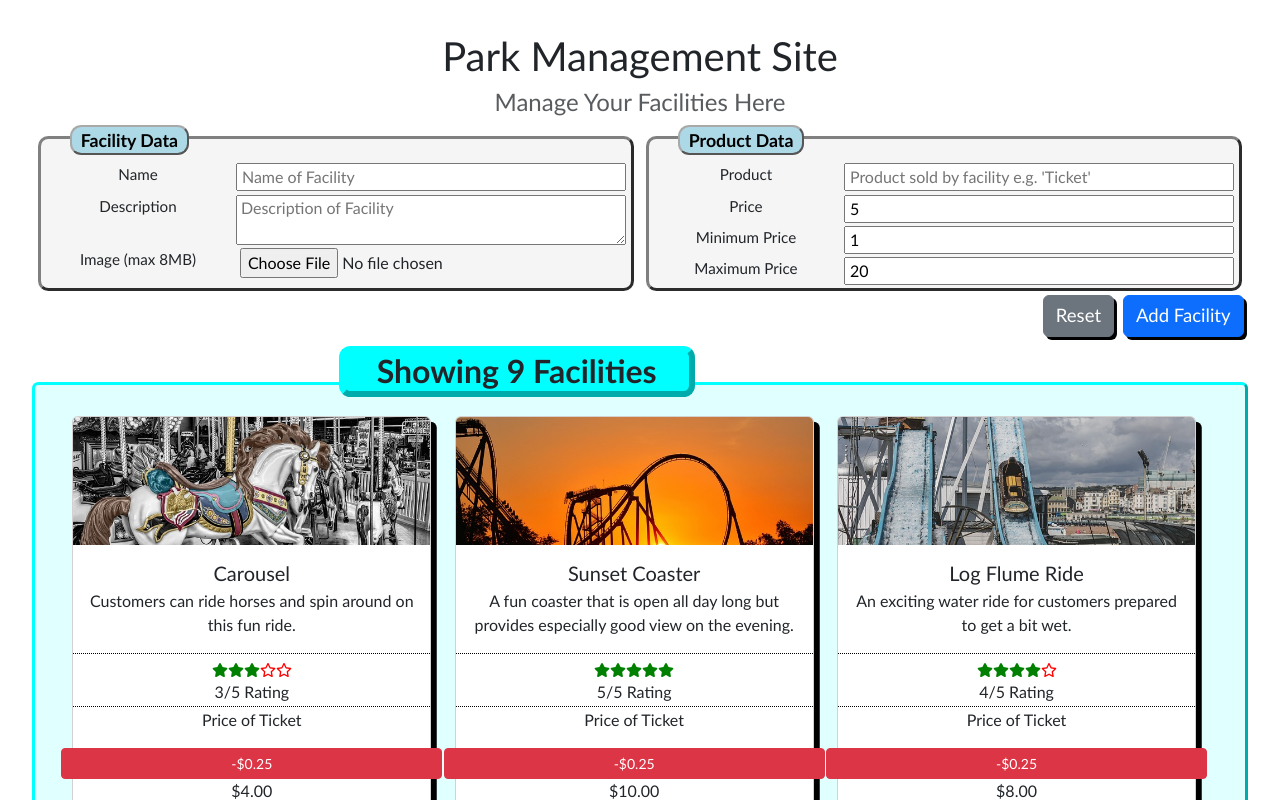
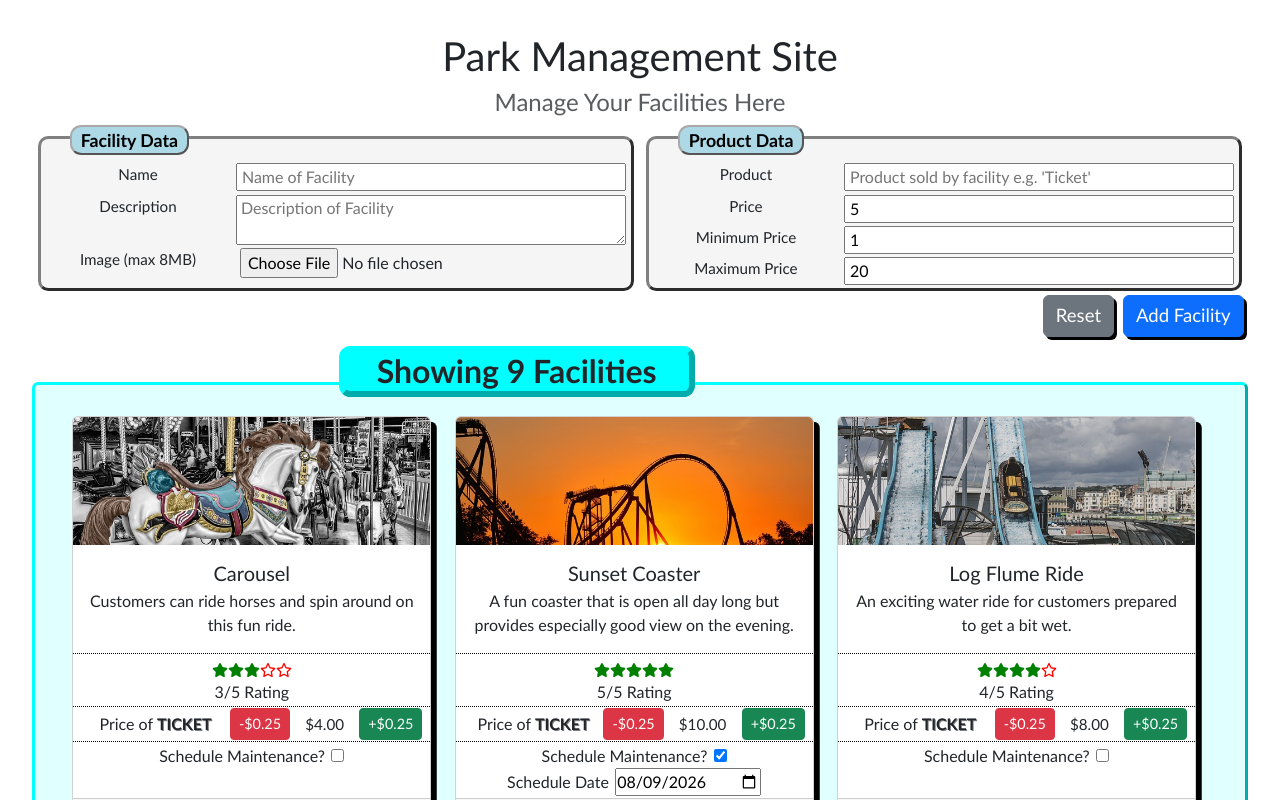
Before and after one commit to JazzAnt/park-manager, a React (Vite) app: page / in a window 1280 px wide. Shown: the top 800 px of the page. Built offline with nearby package versions, Linux system fonts and the light colour scheme.

Commit message:
add styling for price modifier

```diff
--- a/src/assets/styles/facility.css
+++ b/src/assets/styles/facility.css
@@ -41,6 +41,34 @@
     padding-bottom: 0.1em;
 }
 
+.price-container {
+    display: flex;
+    align-items: center;
+    padding: 0 0.5em;
+}
+
+.price-container label.product {
+    flex: 1 1 33%;
+}
+
+.price-container label.product > span {
+    font-weight: bold;
+    text-shadow: 1px 1px gray;
+}
+
+.price-container button {
+    width: fit-content;
+    font-size: 0.9em;
+}
+
+.price-container label.price {
+    width: fit-content;
+    font-size: 0.95em;
+    padding: 0 1em;
+
+}
+
+
 .maintenance-check label {
     padding-right: 0.4em;
 }
--- a/src/components/Price.jsx
+++ b/src/components/Price.jsx
@@ -8,8 +8,8 @@
   minPrice = Number.MAX_SAFE_INTEGER,
 }) => {
   return (
-    <div className="row">
-      <p>Price of {product}</p>
+    <div className="price-container">
+      <label className="product">Price of <span>{product.toUpperCase()}</span></label>
       <button
         className="btn btn-danger btn-sm"
         type="button"
@@ -19,7 +19,7 @@
       >
         -${Number(priceChange).toFixed(2)}
       </button>
-      <p>${Number(price).toFixed(2)}</p>
+      <label className="price">${Number(price).toFixed(2)}</label>
       <button
         className="btn btn-success btn-sm"
         type="button"
```
